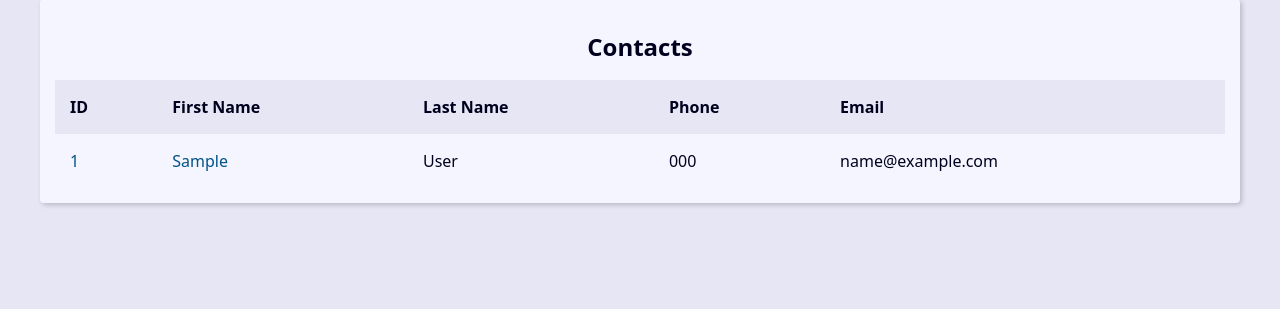
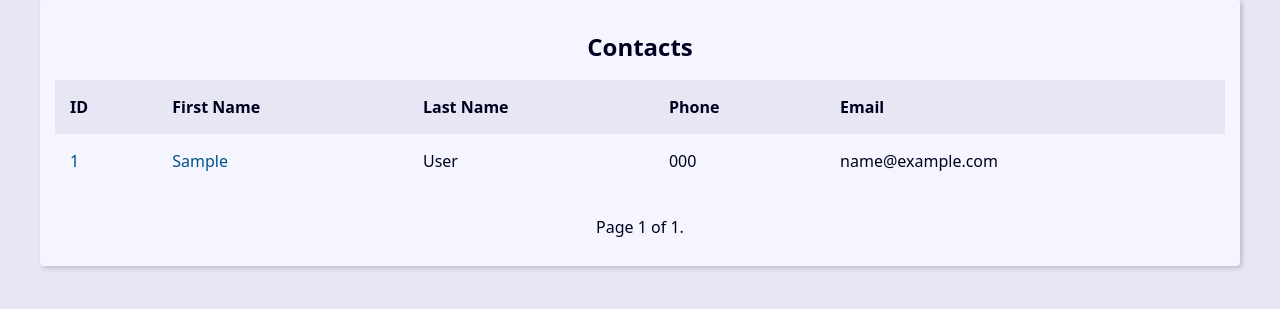
Before and after one commit to RuiterJunior/agenda_django, a Django app: page / in a window 1280 px wide. Shown: the part 270-579 px from the top of the page. Run offline with Django 5.2, Linux system fonts and the light colour scheme; tables that the repository leaves empty hold one stand-in row (values such as "Sample post").

Commit message:
Paginação

```diff
--- a/base_templates/global/base.html
+++ b/base_templates/global/base.html
@@ -12,6 +12,7 @@
 
     <main class="content">
         {% block content %}{% endblock content %}
+        {% include "global/partials/_pagination.html" %}
     </main>
 </body>
 </html>
--- a/base_templates/global/partials/_header.html
+++ b/base_templates/global/partials/_header.html
@@ -21,8 +21,9 @@
     </nav>
 
     <div class="search">
-        <form action="" method="get">
-            <input type="text" class="search-input" placeholder="Search">
+        <form action="{% url "contact:search" %}" method="get">
+            <input type="search" class="search-input" placeholder="Search"
+            id="search" name="q" value="{{ request.GET.q.strip }}">
         </form>
     </div>
 
--- /dev/null
+++ b/base_templates/global/partials/_pagination.html
@@ -0,0 +1,19 @@
+{% if page_obj %}
+    <div class="pagination">
+        <span class="step-links">
+            {% if page_obj.has_previous %}
+                <a href="?page=1&q={{ request.GET.q.strip }}">&laquo; first</a>
+                <a href="?page={{ page_obj.previous_page_number }}&q={{ request.GET.q.strip }}">previous</a>
+            {% endif %}
+
+            <span class="current">
+                Page {{ page_obj.number }} of {{ page_obj.paginator.num_pages }}.
+            </span>
+
+            {% if page_obj.has_next %}
+                <a href="?page={{ page_obj.next_page_number }}&q={{ request.GET.q.strip }}">next</a>
+                <a href="?page={{ page_obj.paginator.num_pages }}&q={{ request.GET.q.strip }}">last &raquo;</a>
+            {% endif %}
+        </span>
+</div>
+{% endif %}
--- a/contact/templates/contact/index.html
+++ b/contact/templates/contact/index.html
@@ -1,7 +1,7 @@
 {% extends "global/base.html" %}
 
 {% block content %}
-
+{% if page_obj %}
     <div class="responsive-table">
         <table class="contacts-table">
 
@@ -20,7 +20,7 @@
             </thead>
 
             <tbody>
-                {% for contact in contacts %}
+                {% for contact in page_obj %}
                     <tr class="table-row">
                         <td class="table-cel">
                             <a href="{% url "contact:contact" contact.id %}" class="table-link">
@@ -46,5 +46,11 @@
             </tbody>
         </table>
     </div>
-
+{% else %}
+    <div class="single-contact">
+        <h1 class="single-contact-name">
+            Nenhum contato encontrado.
+        </h1>
+</div>
+{% endif %}
 {% endblock content %}
--- a/contact/urls.py
+++ b/contact/urls.py
@@ -5,6 +5,7 @@ app_name = 'contact'
 
 urlpatterns = [
     path('', views.index, name='index'),
-    path('<int:contact_id>/', views.contact, name='contact'),
-    # path('<contact_first_name>/', views.contact, name='contact'),
+    path('search/', views.search, name='search'),
+    path('contact/<int:contact_id>/', views.contact, name='contact'),
+    path('contact/create/', views.create, name='create'),
 ]
--- a/contact/views/__init__.py
+++ b/contact/views/__init__.py
@@ -1 +1,2 @@
 from .views_contact import *
+from .views_forms import *
--- a/contact/views/views_contact.py
+++ b/contact/views/views_contact.py
@@ -1,16 +1,50 @@
-from django.shortcuts import render,get_object_or_404
+from django.shortcuts import render,get_object_or_404,redirect
+from django.db.models import Q
 from contact import models
+from django.core.paginator import Paginator
 
 # Create your views here.
 def index(request):
-    contacts = models.Contact.objects.filter(show=True).order_by('-id')[:10]
+    contacts = models.Contact.objects.filter(show=True).order_by('-id')
+    paginator = Paginator(contacts, 10)
+    page_number = request.GET.get('page')
+    page_obj = paginator.get_page(page_number)
 
     context = {
-        'contacts': contacts,
+        'page_obj': page_obj,
         'site_title': 'Contatos - '
     }
 
     return render(request, 'contact/index.html', context)
+
+
+
+def search(request):
+    search_value = request.GET.get('q', '').strip()
+    if search_value == '':
+        return redirect('contact:index')
+
+    contacts = models.Contact.objects.filter(show=True)\
+        .filter(Q(first_name__icontains=search_value) |
+                Q(last_name__icontains=search_value) |
+                Q(phone__icontains=search_value) |
+                Q(email__icontains=search_value))\
+        .order_by('-id')#[:10]
+
+    paginator = Paginator(contacts, 10)
+    page_number = request.GET.get('page')
+    page_obj = paginator.get_page(page_number)
+
+    context = {
+        'page_obj': page_obj,
+        'site_title': 'Search - ',
+        'search_value': search_value,
+    }
+
+    return render(request, 'contact/index.html', context)
+
+
+
 
 def contact(request, contact_id):
     single_contact = get_object_or_404(models.Contact.objects.filter(pk=contact_id, show=True))
```
Also changed, not shown: contact/templates/contact/create.html (added, +25 -0 lines), contact/views/views_forms.py (added, +12 -0 lines).
